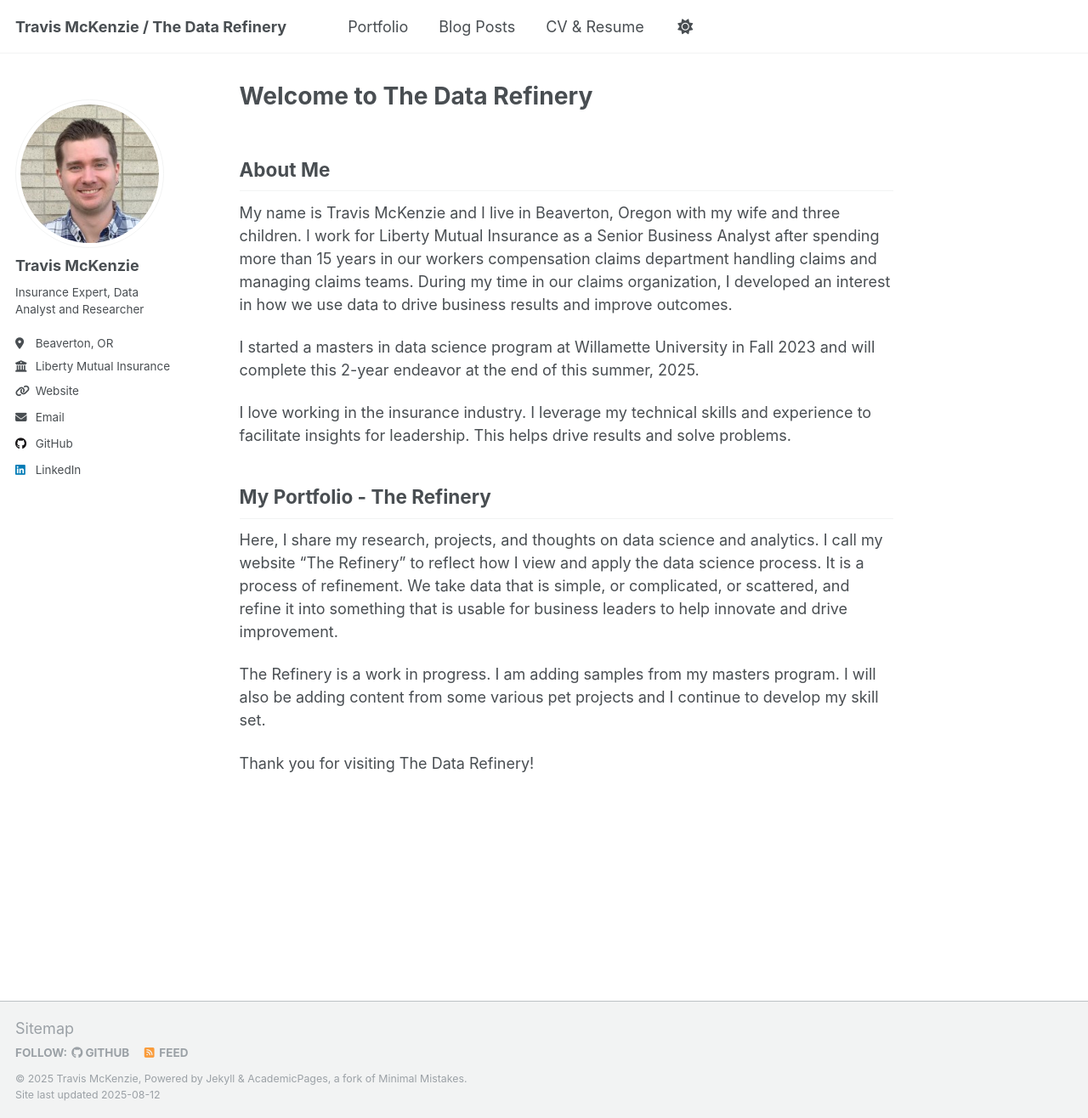
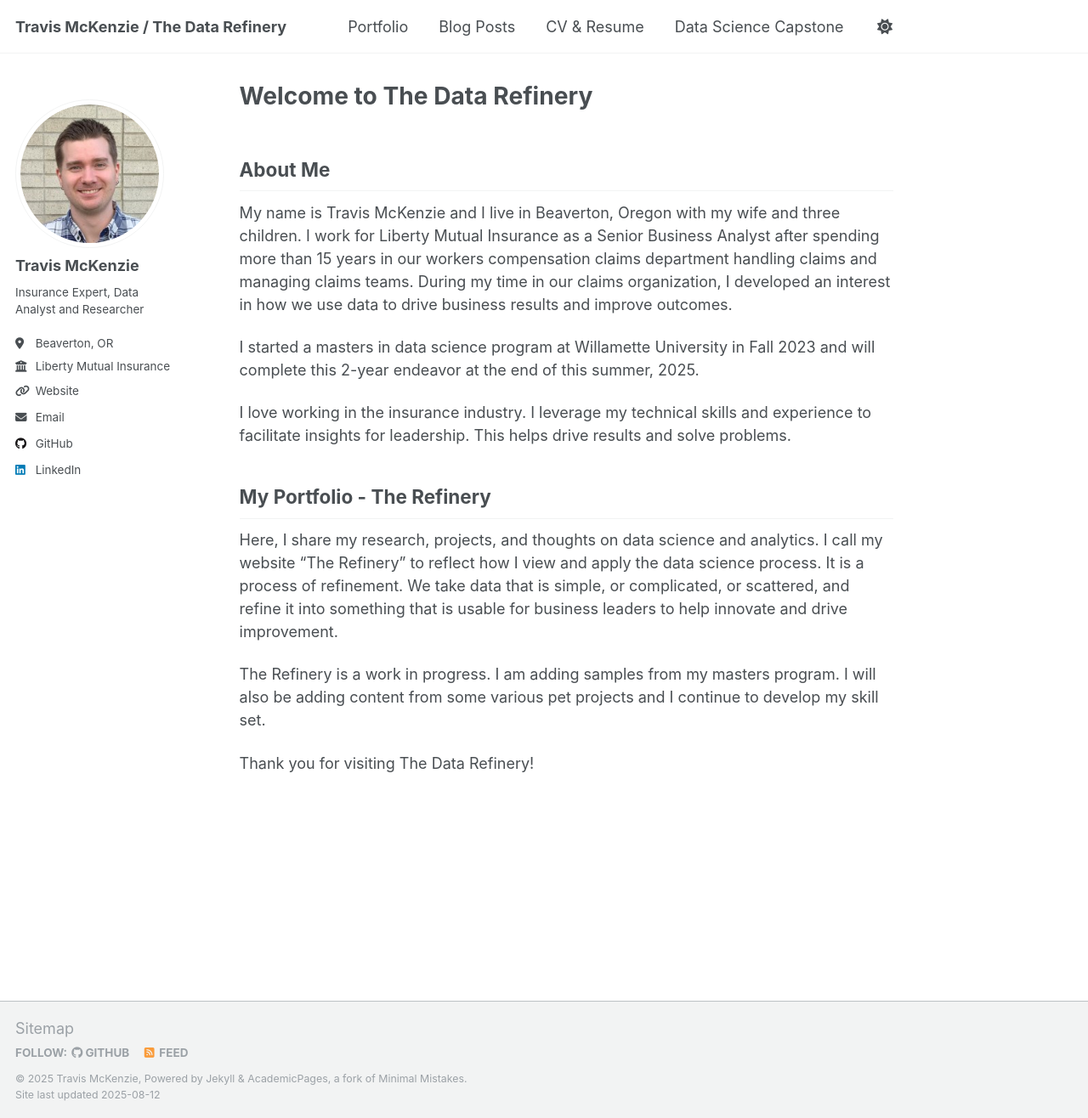
Before and after one commit to TDMckenzie/Refinery, a Jekyll site: the page built from index.md, in a window 1280 px wide and 1316 px high. Shown: the whole window at 85% size. Built offline with Jekyll 4.4.1, drawn with Linux system fonts in a browser that asks for light colours.

Commit message:
updated with capstone link

```diff
--- a/_data/navigation.yml
+++ b/_data/navigation.yml
@@ -26,8 +26,8 @@ main:
   - title: "CV & Resume"
     url: /cv/
 
-  # - title: "CV"
-  #   url: /cv-json/
+  - title: "Data Science Capstone"
+    url: https://wu-msds-capstones.github.io/Medication_Pricing_Demographic_Analysis/
 
   # - title: "Guide"
   #   url: /markdown/
```
